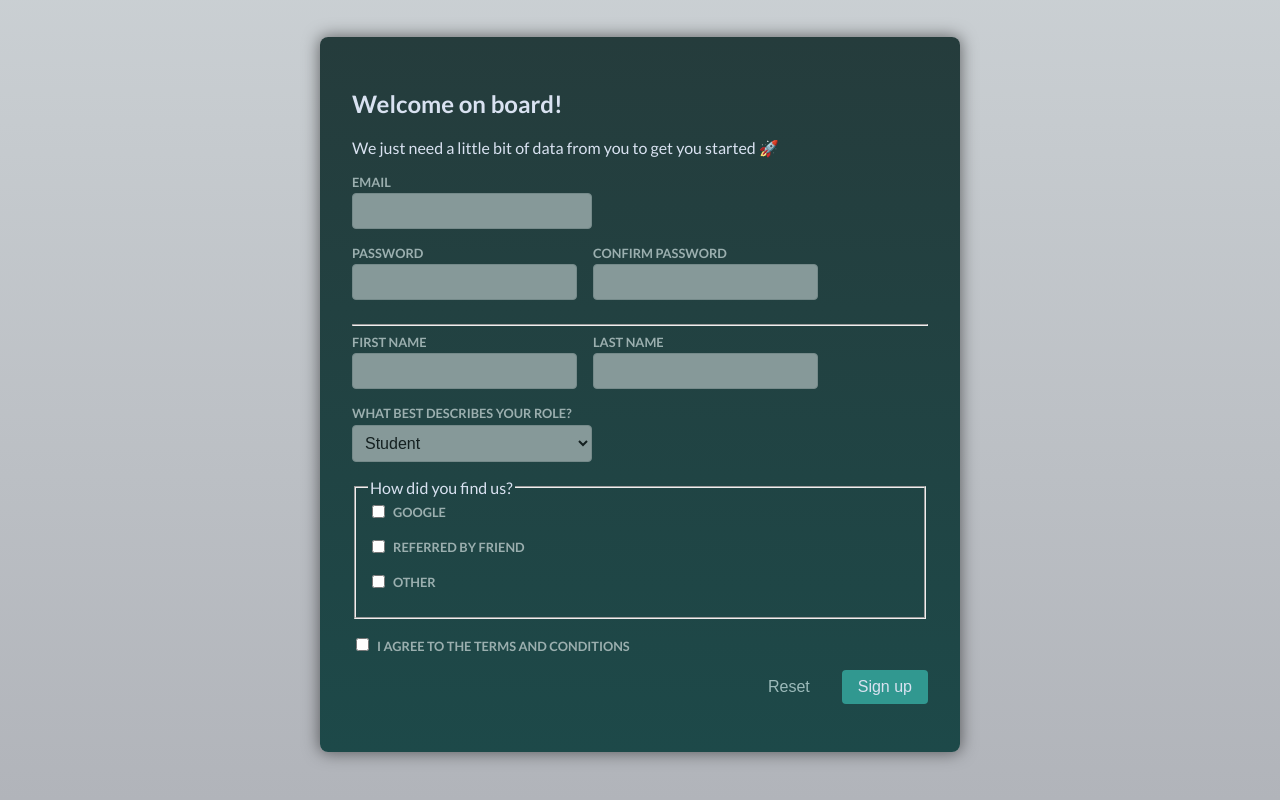
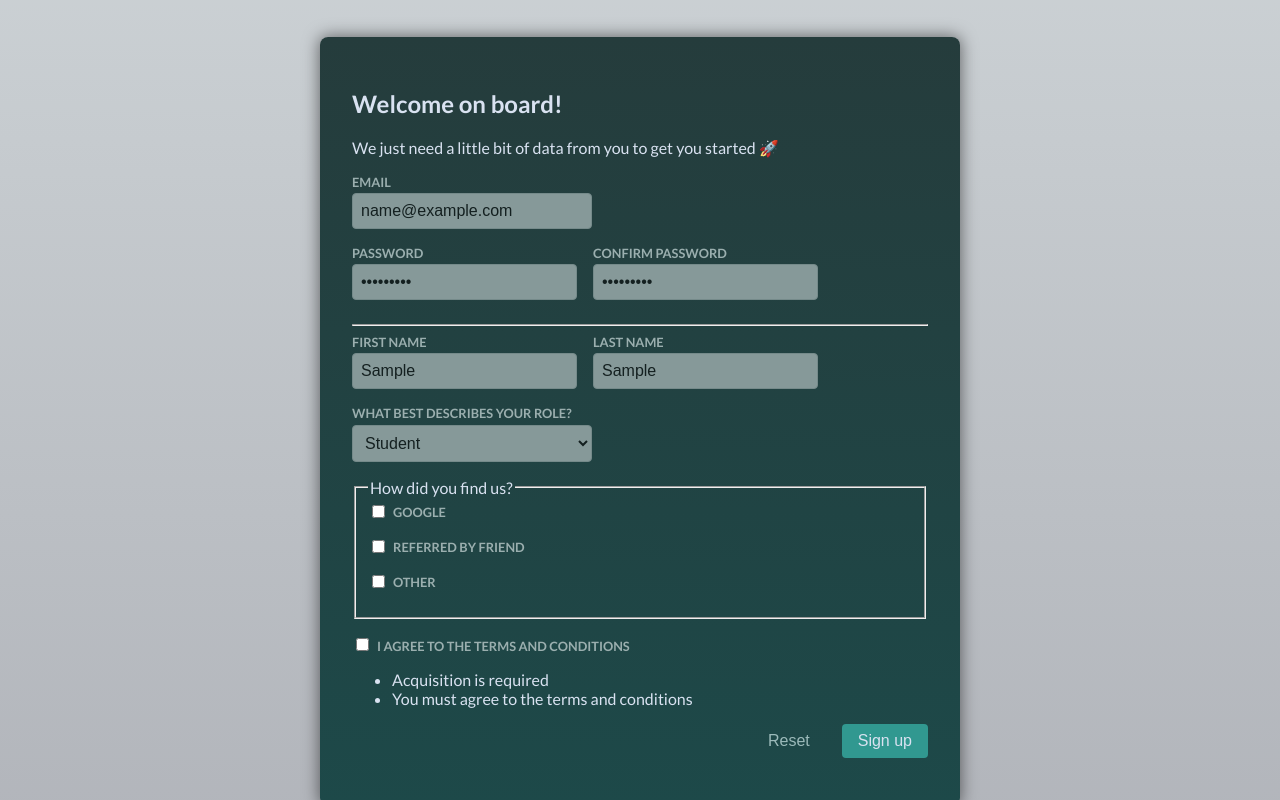
Before and after one commit to mjesani/React-Forms, a React (Vite) app: page / in a window 1280 px wide. Both pictures are taken after typing "name@example.com", "Sample123", "Sample123", "Sample", "Sample" into the empty fields and a click on the button "Sign up". Shown: the part 202-1002 px from the top of the page. Built offline with nearby package versions, Linux system fonts and the light colour scheme.

Commit message:
Use new useActionState hook with action

```diff
--- a/src/components/Signup.jsx
+++ b/src/components/Signup.jsx
@@ -1,7 +1,8 @@
+import { useActionState } from "react";
 import { isEmail, hasMinLength, isEqualsToOtherValue, isNotEmpty } from "../util/validation";
 
 export default function Signup() {
-    function signupAction(formData) {
+    function signupAction(prevFormState, formData) {
         const email = formData.get('email');
         const password = formData.get('password');
         const confirmPassword = formData.get('confirm-password');
@@ -9,7 +10,7 @@
         const lastName = formData.get('last-name');
         const role = formData.get('role');
         const acquisition = formData.getAll('acquisition');
-        const terms = formData.get('terms-and-conditions');
+        const terms = formData.get('terms');
 
         let errors = [];
         // Validate the form data
@@ -43,24 +44,28 @@
         }
 
         if(errors.length > 0) {
-          alert(errors.join('\n'));
+          return { errors, enteredValues: { email, password, confirmPassword, firstName, lastName, role, acquisition, terms } };
         }
+
+        return { errors: null, enteredValues: null };
     }
 
+    const [formState, formAction] = useActionState(signupAction, { errors: null, enteredValues: null });
+
   return (
-    <form action={signupAction}>
+    <form action={formAction}>
       <h2>Welcome on board!</h2>
       <p>We just need a little bit of data from you to get you started 🚀</p>
 
       <div className="control">
         <label htmlFor="email">Email</label>
-        <input id="email" type="email" name="email" />
+        <input id="email" type="email" name="email" defaultValue={formState.enteredValues?.email} />
       </div>
 
       <div className="control-row">
         <div className="control">
           <label htmlFor="password">Password</label>
-          <input id="password" type="password" name="password" />
+          <input id="password" type="password" name="password" defaultValue={formState.enteredValues?.password} />
         </div>
 
         <div className="control">
@@ -69,6 +74,7 @@
             id="confirm-password"
             type="password"
             name="confirm-password"
+            defaultValue={formState.enteredValues?.confirmPassword}
           />
         </div>
       </div>
@@ -78,18 +84,18 @@
       <div className="control-row">
         <div className="control">
           <label htmlFor="first-name">First Name</label>
-          <input type="text" id="first-name" name="first-name" />
+          <input type="text" id="first-name" name="first-name" defaultValue={formState.enteredValues?.firstName} />
         </div>
 
         <div className="control">
           <label htmlFor="last-name">Last Name</label>
-          <input type="text" id="last-name" name="last-name" />
+          <input type="text" id="last-name" name="last-name" defaultValue={formState.enteredValues?.lastName} />
         </div>
       </div>
 
       <div className="control">
         <label htmlFor="role">What best describes your role?</label>
-        <select id="role" name="role">
+        <select id="role" name="role" defaultValue={formState.enteredValues?.role}>
           <option value="student">Student</option>
           <option value="teacher">Teacher</option>
           <option value="employee">Employee</option>
@@ -106,6 +112,7 @@
             id="google"
             name="acquisition"
             value="google"
+            defaultChecked={formState.enteredValues?.acquisition?.includes('google')}
           />
           <label htmlFor="google">Google</label>
         </div>
@@ -116,22 +123,29 @@
             id="friend"
             name="acquisition"
             value="friend"
+            defaultChecked={formState.enteredValues?.acquisition?.includes('friend')}
           />
           <label htmlFor="friend">Referred by friend</label>
         </div>
 
         <div className="control">
-          <input type="checkbox" id="other" name="acquisition" value="other" />
+          <input type="checkbox" id="other" name="acquisition" value="other" defaultChecked={formState.enteredValues?.acquisition?.includes('other')} />
           <label htmlFor="other">Other</label>
         </div>
       </fieldset>
 
       <div className="control">
         <label htmlFor="terms-and-conditions">
-          <input type="checkbox" id="terms-and-conditions" name="terms" />I
+          <input type="checkbox" id="terms-and-conditions" name="terms" defaultChecked={formState.enteredValues?.terms} />I
           agree to the terms and conditions
         </label>
       </div>
+
+      {formState.errors && <ul className="error">
+        {formState.errors.map((error, index) => (
+          <li key={error}>{error}</li>
+        ))}
+      </ul>}
 
       <p className="form-actions">
         <button type="reset" className="button button-flat">
```
